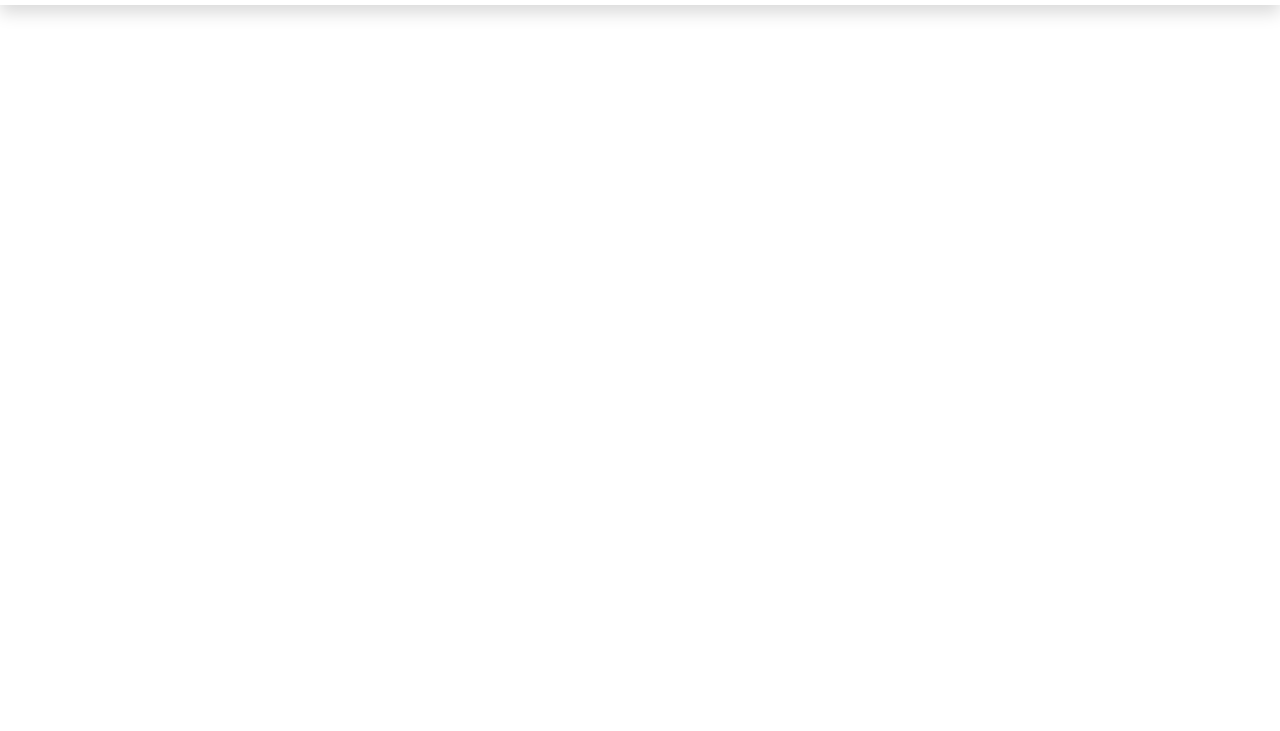
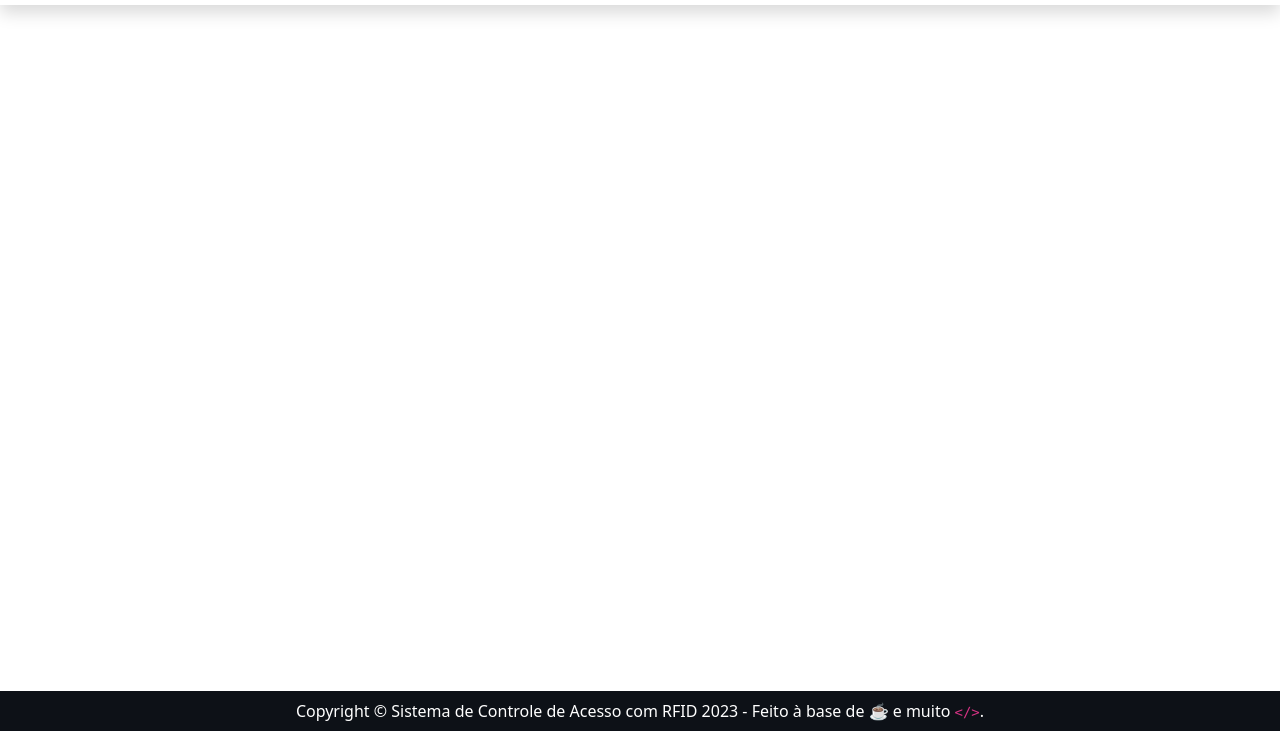
Before and after one commit to kevendasilva/smart-door-lock-virtual, a plain HTML site: page index.html in a window 1280 px wide. Shown: the part 69-800 px from the top of the page. Drawn offline with nearby package versions, Linux system fonts and the light colour scheme.

Commit message:
feat: footer

```diff
--- a/index.html
+++ b/index.html
@@ -20,6 +20,17 @@
       </div>
     </nav>
 
+    <!-- Main -->
+    <div class="container main">
+    </div>
+
+    <!-- Footer -->
+    <footer class="footer mt-auto py-2">
+      <div class="container text-center">
+        <span class="text">Copyright © Sistema de Controle de Acesso com RFID 2023 - Feito à base de ☕ e  muito <code>&lt;/&gt;</code>.</span>
+      </div>
+    </footer>
+
     <script src="https://cdn.jsdelivr.net/npm/bootstrap@5.0.2/dist/js/bootstrap.min.js" integrity="sha384-cVKIPhGWiC2Al4u+LWgxfKTRIcfu0JTxR+EQDz/bgldoEyl4H0zUF0QKbrJ0EcQF" crossorigin="anonymous"></script>
   </body>
 </html>
--- a/styles/index.css
+++ b/styles/index.css
@@ -11,3 +11,24 @@
 .shadow {
   box-shadow: 0px 2px 32px 0px rgba(0, 0, 0, 0.10);w
 }
+
+/* Layout */
+html, body {
+  height: 100%;
+}
+
+body {
+  position: relative;
+}
+
+/* Footer */
+footer {
+  background: #0d1117;
+  bottom: 0;
+  position: absolute;
+  width: 100%;
+}
+
+footer .text {
+  color: white;
+}
```
